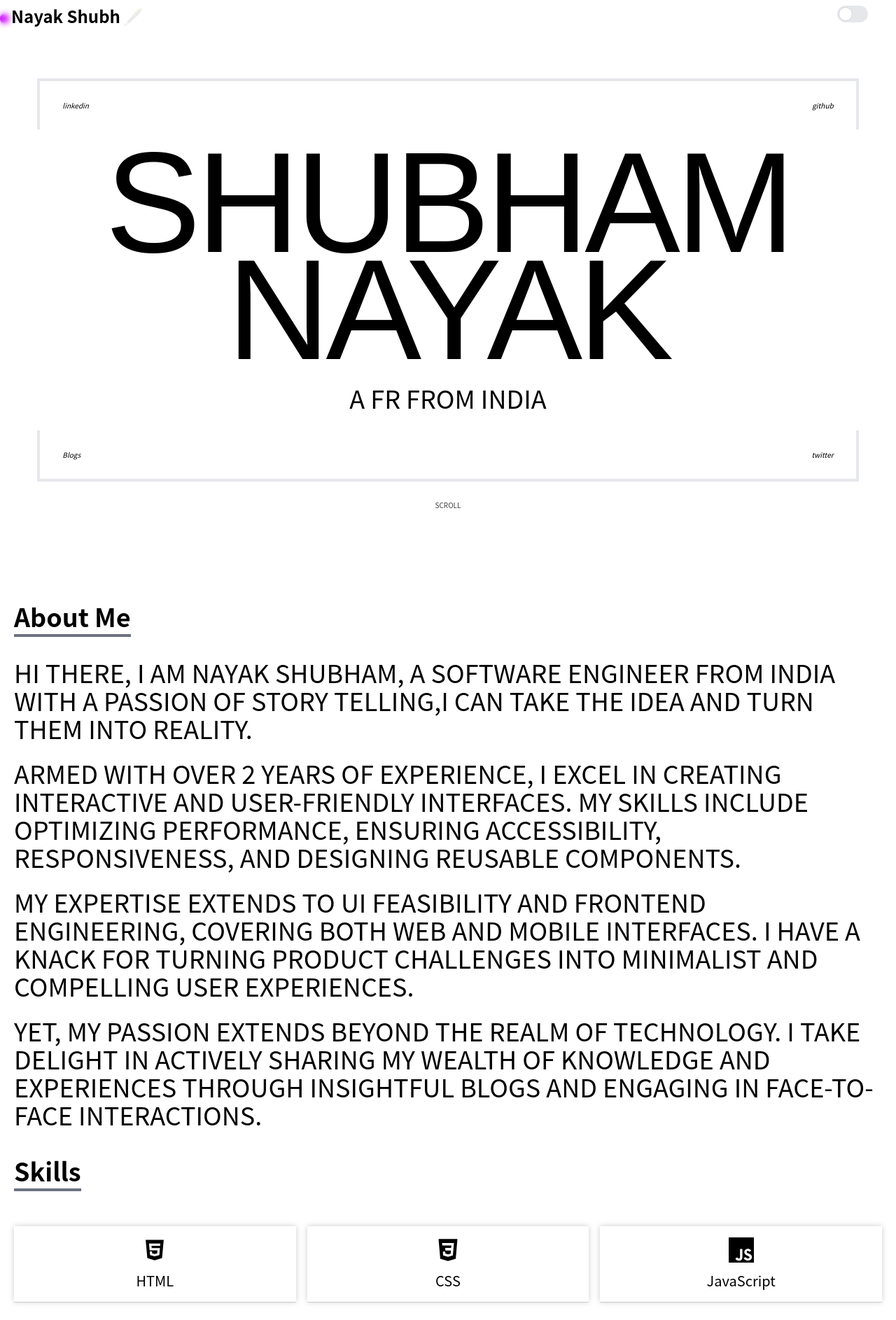
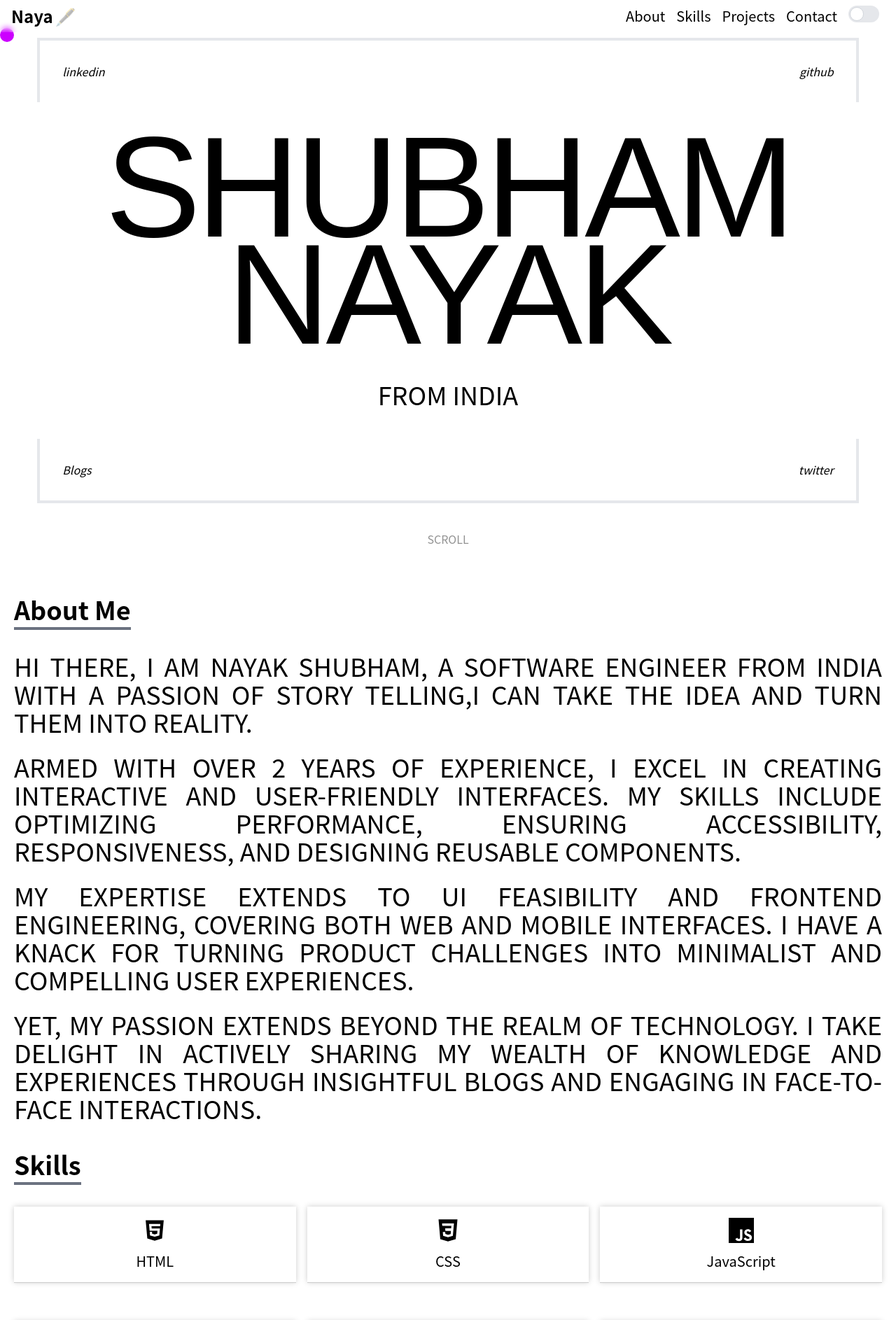
Before and after one commit to imnayakshubham/portfolio-v2, a Next.js app: page / in a window 1280 px wide. Shown: the top 1886 px of the page at 70% size. Built offline with nearby package versions, Linux system fonts and the light colour scheme.

Commit message:
fix: layout

```diff
--- a/components/AboutMe/AboutMeV2.jsx
+++ b/components/AboutMe/AboutMeV2.jsx
@@ -5,8 +5,8 @@ import Link from 'next/link'
 
 export const AboutMeV2 = () => {
     return (
-        <div className="h-screen py-20 my-5 w-full">
-            <div className='flex justify-evenly items-center flex-col gap-4 w-full h-full'>
+        <div className="my-10 w-full" style={{ height: `calc(100vh - 50px)` }}>
+            <div className='flex justify-around items-center flex-col gap-4 w-full h-full'>
                 <div className='about__me__links sm:w-11/12 border-4 border-b-0'>
                     <div>
                         <Link rel="noopener noreferrer" target="_blank" href={"https://www.linkedin.com/in/imnayakshubham"}>
--- a/components/Intro/Intro.jsx
+++ b/components/Intro/Intro.jsx
@@ -9,20 +9,20 @@ export const Intro = () => {
                         About Me
                     </p>
                 </div>
-                <div className='flex align-middle flex-col justify-center h-full gap-10 sm:gap-6'>
-                    <h2 className="text-base uppercase sm:text-xl md:text-2xl lg:text-4xl  transition-all duration-500 ease-in">
+                <div className='flex align-middle flex-col justify-center h-full gap-12 sm:gap-6'>
+                    <h2 className="text-base uppercase sm:text-xl md:text-2xl lg:text-4xl  transition-all duration-300 ease-in text-justify">
                         <i class="fa-solid fa-arrow-right blink"></i> Hi there, I am Nayak Shubham, A software Engineer from India with a passion of sTORY TELLING,I CAN TAKE THE IDEA AND TURN THEM INTO REALITY.
                     </h2>
 
-                    <h2 className="text-base uppercase sm:text-xl md:text-2xl lg:text-4xl  transition-all duration-300 ease-in">
+                    <h2 className="text-base uppercase sm:text-xl md:text-2xl lg:text-4xl  transition-all duration-400 ease-in text-justify">
                         <i class="fa-solid fa-arrow-right blink"></i>   Armed with over 2 years of experience, I excel in creating interactive and user-friendly interfaces. My skills include optimizing performance, ensuring accessibility, responsiveness, and designing reusable components.
                     </h2>
 
-                    <h2 className="text-base uppercase sm:text-xl md:text-2xl lg:text-4xl  transition-all duration-300 ease-in">
+                    <h2 className="text-base uppercase sm:text-xl md:text-2xl lg:text-4xl  transition-all duration-500 ease-in text-justify">
                         <i class="fa-solid fa-arrow-right blink"></i>   My expertise extends to UI feasibility and frontend engineering, covering both web and mobile interfaces. I have a knack for turning product challenges into minimalist and compelling user experiences.
                     </h2>
 
-                    <h2 className="text-base uppercase sm:text-xl md:text-2xl lg:text-4xl  transition-all duration-300 ease-in">
+                    <h2 className="text-base uppercase sm:text-xl md:text-2xl lg:text-4xl  transition-all duration-600 ease-in text-justify">
                         <i class="fa-solid fa-arrow-right blink"></i>   Yet, my passion extends beyond the realm of technology. I take delight in actively sharing my wealth of knowledge and experiences through insightful blogs and engaging in face-to-face interactions.
                     </h2>
                 </div>
--- a/components/NavBar.jsx
+++ b/components/NavBar.jsx
@@ -25,7 +25,7 @@ const NavBar = () => {
             <Link href="/">
               <h2 className="text-2xl font-bold">
                 <Typewriter
-                  words={['Hi there 👋', 'Hello 👋', 'Nayak Shubham']}
+                  words={['Hello 👋', "Hola 👋", 'Nayak Shubham']}
                   loop={1}
                   cursor
                   cursorStyle={cursorStyle}
@@ -36,6 +36,7 @@ const NavBar = () => {
                 />
               </h2>
             </Link>
+            <div class="changing-text text-4xl font-bold"></div>
             {/* HAMBURGER BUTTON FOR MOBILE */}
             <div className="md:hidden flex gap-3 items-center">
               <DarkModeToggler />
@@ -49,36 +50,36 @@ const NavBar = () => {
           className={`flex justify-center pb-3 md:block md:pb-0 md:mt-0 ${isMobileView ? 'md:p-0 block backdrop-blur-md h-screen' : 'hidden'}`}
         >
           <ul className={`h-full md:h-auto items-center justify-between md:flex align-middle max-h-[80%] ${isMobileView ? 'flex flex-col justify-evenly' : null}`}>
-            {isMobileView ?
+            {/* {isMobileView ? */}
             <>
-                <li className="text-xl py-2 md:px-6 md:border-b-0  hover:underline md:hover:bg-transparent cursor-pointer max-w-fit">
+              <li className="text-xl py-2 md:px-2 md:border-b-0  hover:underline md:hover:bg-transparent cursor-pointer max-w-fit">
                 <Link href="#about" onClick={() => setIsMobileView(false)}>
                   About
                 </Link>
               </li>
-                <li className={`text-xl py-2 md:px-6  md:border-b-0  hover:underline md:hover:bg-transparent cursor-pointer max-w-fit`}>
+              <li className={`text-xl py-2 md:px-2  md:border-b-0  hover:underline md:hover:bg-transparent cursor-pointer max-w-fit`}>
                 <Link href="#skills" onClick={() => setIsMobileView(false)}>
                   Skills
                 </Link>
               </li>
-                <li className={`text-xl py-2 md:px-6  md:border-b-0 hover:underline md:hover:bg-transparent cursor-pointer max-w-fit`}>
+              <li className={`text-xl py-2 md:px-2  md:border-b-0 hover:underline md:hover:bg-transparent cursor-pointer max-w-fit`}>
                 <Link href="#projects" onClick={() => setIsMobileView(false)}>
                   Projects
                 </Link>
               </li>
-                <li className={`text-xl py-2 md:px-6  md:border-b-0  hover:underline md:hover:bg-transparent cursor-pointer max-w-fit`}>
+              <li className={`text-xl py-2 md:px-2  md:border-b-0  hover:underline md:hover:bg-transparent cursor-pointer max-w-fit`}>
                 <Link href="#contact" onClick={() => setIsMobileView(false)}>
                   Contact
                 </Link>
               </li>
             </>
-              :
+            {/* :
               <li className={`text-xl py-2  md:border-b-0 hover:underline md:hover:bg-transparent cursor-pointer max-w-fit`}>
                 <Socials />
-              </li>
-            }
+              </li> */}
+            {/* } */}
             {(!isMobileView) &&
-              <li className={`text-xl py-2 md:px-6  md:border-b-0 hover:underline md:hover:bg-transparent cursor-pointer max-w-fit`}>
+              <li className={`text-xl py-2 md:px-2  md:border-b-0 hover:underline md:hover:bg-transparent cursor-pointer max-w-fit`}>
                 <DarkModeToggler />
               </li>
             }
--- a/components/Skills/SkillsV2/SkillsV2.jsx
+++ b/components/Skills/SkillsV2/SkillsV2.jsx
@@ -8,9 +8,9 @@ export const SkillsV2 = () => {
     const currentTheme = theme === 'system' ? systemTheme : theme;
     return (
         <div className='w-full h-screen p-5'>
-            <div className='flex gap-10 flex-col justify-center align-middle'>
+            <div className='flex gap-5 flex-col justify-center align-middle'>
                 <div>
-                    <p className="text-4xl font-bold border-b-4 border-gray-500 inline">
+                    <p className="text-3vw text-4xl font-bold border-b-4 border-gray-500 inline">
                         Skills
                     </p>
                 </div>
--- a/components/loading.jsx
+++ b/components/loading.jsx
@@ -9,9 +9,10 @@ export const Loading = () => {
             <div className={styles["loader__container"]}>
                 <div className={styles['loader']}>
                 </div>
-                <Image src={logo} alt='Logo' className={styles['logo__image']} />
             </div>
-            <h2 class={styles["fade-in"]}>Welcome</h2>
+            <h2 className={styles["banner__title"]}>Hi there</h2>
+            <h3 className={styles["banner__sub__title"]}>Welcome</h3>
+
         </section>
 
     )
--- a/pages/index.js
+++ b/pages/index.js
@@ -22,17 +22,14 @@ export default function Home() {
   useEffect(() => {
     const timeout = setTimeout(() => {
       setMounted(true);
-    }, 1000);
+    }, 2000);
 
-    // return () => timeout && clearTimeout(timeout)
+    return () => timeout && clearTimeout(timeout)
   }, []);
+  const currentTheme = theme === 'system' ? systemTheme : theme;
 
-  // if (typeof window !== 'undefined') {
-  //   return <p>Loading feed...</p>
-  // }
 
   if (!mounted) return <Loading />;
-  const currentTheme = theme === 'system' ? systemTheme : theme;
   return (
     <>
       <Suspense fallback={<Loading />}>
--- a/styles/Loading.module.scss
+++ b/styles/Loading.module.scss
@@ -5,8 +5,26 @@
     align-items: center;
     height: 100vh;
     padding: 1rem;
-    gap: 2rem;
+    background: #fff;
+    animation: gradientAnimation 10s linear;
+    text-transform: uppercase;
 }
+
+@keyframes gradientAnimation {
+    0% {
+        background-position: 0% 0%;
+    }
+
+    50% {
+        background-position: 0% 100%;
+    }
+
+    100% {
+        background-position: 0% 0%;
+    }
+}
+
+
 
 @keyframes fadeIn {
     from {
@@ -18,44 +36,47 @@
     }
 }
 
-.fade-in {
+@keyframes gradientAnimation {
+    0% {
+        background-position: 0% 0%;
+    }
+
+    50% {
+        background-position: 0% 100%;
+    }
+
+    100% {
+        background-position: 0% 0%;
+    }
+}
+
+.banner__title,
+.banner__sub__title {
     opacity: 0;
     animation: fadeIn ease-in 1;
     animation-fill-mode: forwards;
     animation-duration: 1s;
+    font-size: 10vw;
+    font-weight: bolder;
+    line-height: 90%;
 }
 
-.fade-in.delayed {
+.banner__sub__title {
+    animation-fill-mode: forwards;
+    font-size: 7.5vw;
+    font-weight: bold;
+    animation-duration: 2s;
+}
+
+.banner__title:hover,
+.banner__sub__title:hover {
+    color: rgb(163, 162, 162);
+}
+
+.banner__title.delayed {
     animation-delay: 2s;
 }
 
-
-.loader__container {
-    position: relative;
+.banner__sub__title.delayed {
+    animation-delay: 5s;
 }
-
-.logo__image {
-    position: absolute;
-    top: 50%;
-    left: 50%;
-    transform: translate(-50%, -50%);
-    mix-blend-mode: color-burn;
-    width: 100%;
-    padding: 0.25rem;
-
-}
-
-.loader {
-    width: 7.5rem;
-    height: 7.5rem;
-    border: 1px solid #eee;
-    border-top: 1px solid #363b3e;
-    border-radius: 100%;
-    animation: loader 1s infinite linear;
-}
-
-@keyframes loader {
-    100% {
-        transform: rotate(360deg);
-    }
-}
--- a/styles/globals.css
+++ b/styles/globals.css
@@ -8,9 +8,7 @@
 body {
     font-family: "Noto Sans JP", "ヒラギノ角ゴ Pro W3", "Hiragino Kaku Gothic Pro", Osaka, メイリオ, Meiryo, "ＭＳ Ｐゴシック", "MS PGothic", "ＭＳ ゴシック", "MS Gothic", "Noto Sans CJK JP", TakaoPGothic, sans-serif;
     transition: all 0.25s ease;
-    font-size: 62.5%;
 }
-
 
 .light__shadow {
     box-shadow: #ccc 0px 1px 0px, #ccc 0px 0px 8px;
@@ -142,5 +140,5 @@ body {
     gap: 1rem;
     width: 90vw;
     padding: 2rem 2rem;
-    line-height: 0.5;
+    /* line-height: 0.5; */
 }
```
Lines whose indentation alone changed are shown as unchanged.
